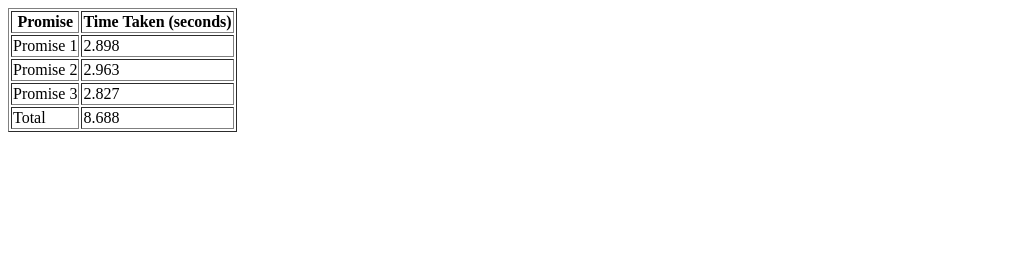
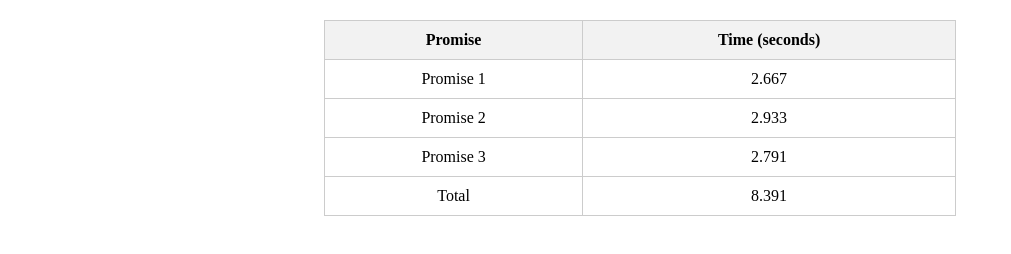
Before and after one commit to acciojob/wait-for-multiple-promises-jaisaipothula, a website: page main.html in a window 1280 px wide. Shown: the whole page, without its empty margins (0-1011 px from the left). Drawn offline with Linux system fonts and the light colour scheme.

Commit message:
created a submission

```diff
--- a/main.html
+++ b/main.html
@@ -3,18 +3,34 @@
 <head>
     <meta charset="UTF-8">
     <meta name="viewport" content="width=device-width, initial-scale=1.0">
-    <title>Promise Example</title>
+    <title>Wait for Multiple Promises</title>
+    <style>
+        table {
+            width: 50%;
+            border-collapse: collapse;
+            margin: 20px auto;
+        }
+        th, td {
+            border: 1px solid #ccc;
+            padding: 10px;
+            text-align: center;
+        }
+        th {
+            background-color: #f2f2f2;
+        }
+    </style>
 </head>
 <body>
-    <table border="1">
+
+    <table>
         <thead>
             <tr>
                 <th>Promise</th>
-                <th>Time Taken (seconds)</th>
+                <th>Time (seconds)</th>
             </tr>
         </thead>
-        <tbody id="output">
-            <tr id="loading">
+        <tbody id="promiseTableBody">
+            <tr>
                 <td colspan="2">Loading...</td>
             </tr>
         </tbody>
--- a/script.js
+++ b/script.js
@@ -1,44 +1,46 @@
+// Function to create a promise that resolves after a random time between 1 and 3 seconds
 function createRandomPromise(promiseName) {
+    const time = Math.random() * 2 + 1; // Random time between 1 and 3 seconds
     return new Promise((resolve) => {
-        const time = Math.random() * 2 + 1; // Random time between 1 and 3 seconds
         setTimeout(() => {
             resolve({ name: promiseName, time: time.toFixed(3) });
         }, time * 1000);
     });
 }
 
-async function main() {
-    const loadingRow = document.querySelector('#loading');
+async function loadPromises() {
+    // Get the table body element
+    const tableBody = document.getElementById('promiseTableBody');
 
-    // Create the three promises
-    const promises = [
-        createRandomPromise('Promise 1'),
-        createRandomPromise('Promise 2'),
-        createRandomPromise('Promise 3')
-    ];
+    // Show loading text
+    tableBody.innerHTML = '<tr><td colspan="2">Loading...</td></tr>';
+
+    // Create three promises
+    const promise1 = createRandomPromise('Promise 1');
+    const promise2 = createRandomPromise('Promise 2');
+    const promise3 = createRandomPromise('Promise 3');
 
     // Wait for all promises to resolve
-    const results = await Promise.all(promises);
+    const results = await Promise.all([promise1, promise2, promise3]);
 
-    // Remove the loading text
-    loadingRow.remove();
-
-    // Calculate total time
-    const totalTime = results.reduce((sum, result) => sum + parseFloat(result.time), 0).toFixed(3);
+    // Clear loading text
+    tableBody.innerHTML = '';
 
     // Populate the table with results
-    const tbody = document.getElementById('output');
     results.forEach(result => {
         const row = document.createElement('tr');
         row.innerHTML = `<td>${result.name}</td><td>${result.time}</td>`;
-        tbody.appendChild(row);
+        tableBody.appendChild(row);
     });
 
-    // Add the total row
+    // Calculate total time taken
+    const totalTime = results.reduce((acc, curr) => acc + parseFloat(curr.time), 0).toFixed(3);
+
+    // Add total row
     const totalRow = document.createElement('tr');
     totalRow.innerHTML = `<td>Total</td><td>${totalTime}</td>`;
-    tbody.appendChild(totalRow);
+    tableBody.appendChild(totalRow);
 }
 
-// Start the main function
-main();
+// Load promises when the script runs
+loadPromises();
```
